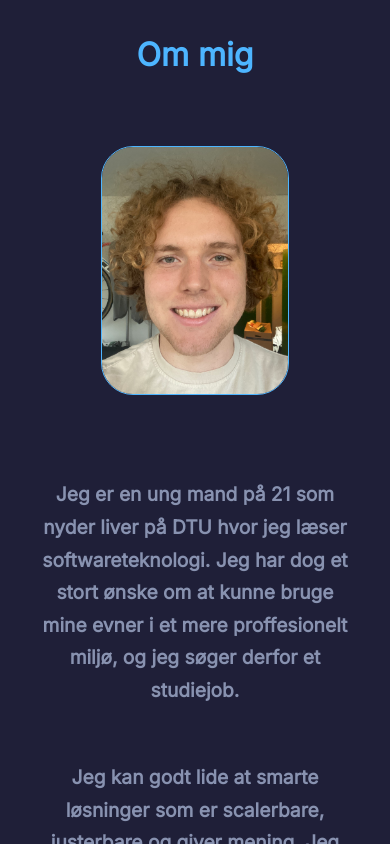
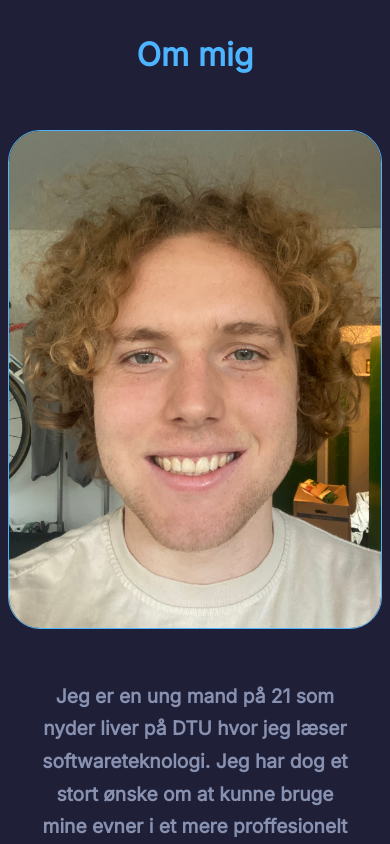
Before and after one commit to VictorJustesen/portfolio-maybe-final, a React (Create React App) app: page / in a window 390 px wide. Shown: the part 880-1724 px from the top of the page. Built offline with nearby package versions, Linux system fonts and the light colour scheme.

Commit message:
animation fiddling

```diff
--- a/package.json
+++ b/package.json
@@ -1,5 +1,6 @@
 {
   "name": "react-basic-template",
+  "homepage":"http://victorweb.tech",
   "version": "0.1.0",
   "private": true,
   "dependencies": {
--- a/src/components/ability/Abilities.jsx
+++ b/src/components/ability/Abilities.jsx
@@ -6,19 +6,19 @@
 
 export default function Abilities(){
 
-    const { ref:first, inView:infirst } = useInView({"triggerOnce": true, "delay": 200, "threshold":0.19 });
-    const { ref:second, inView:insecond } = useInView({"triggerOnce": true, "delay":  300,"threshold":0.05 });
+    const { ref:first, inView:infirst } = useInView({"triggerOnce": true, "delay": 100, "threshold":0.01 });
+    const { ref:second, inView:insecond } = useInView({"triggerOnce": true, "delay":  400,"threshold":0.025 });
 
     return(
     <section  className='container abilities__container'>
 
         <h1 id="abilites"  className={`${infirst ? "fadeIn heading" : "hidden"}`} >Kompetencer</h1>
         <h2  className={`${insecond ? "fadeIn subheading" : "hidden"}`}>Noget af det jeg kan lide at rode med</h2>
-        <div ref={second} className='portfolio'>
+        <div ref={first} className='portfolio'>
 
 
 
-        <div ref={first} className="skills">
+        <div ref={second} className="skills">
 
             <Skill  text="ReactJS" classtext="devicon-react-original colored" level="mellem"/>
             <Skill ref={second} text="Python" classtext="devicon-python-plain colored" level="mellem"/>
--- a/src/components/ability/Ability.js
+++ b/src/components/ability/Ability.js
@@ -4,7 +4,7 @@
 
 export default function Ability(props){
 
-  const { ref:first, inView:infirst } = useInView({"triggerOnce": true, "delay": 500, "threshold":1 });
+  const { ref:first, inView:infirst } = useInView({"triggerOnce": true, "delay": 600, "threshold":0.2 });
 
     return(
 
--- a/src/components/ability/work.js
+++ b/src/components/ability/work.js
@@ -4,7 +4,7 @@
 
 export default function Work(props){
 
-    const { ref:first, inView:infirst } = useInView({"triggerOnce": true, "delay": 500, "threshold":1 });
+    const { ref:first, inView:infirst } = useInView({"triggerOnce": true, "delay": 600, "threshold":0.2,  });
 
     return(
         <div ref={first}className={`${infirst ? "fadeIn work" : "hidden"}`}>
--- a/src/components/about/About.css
+++ b/src/components/about/About.css
@@ -39,7 +39,7 @@
    }
    .about__text{margin-top: 1rem;}
    .aimg {
-      width: 100%;
+     width: 65%;
      margin: 1rem auto 2rem;
 
    }
--- a/src/components/about/About.jsx
+++ b/src/components/about/About.jsx
@@ -5,32 +5,33 @@
 
 export default function About(){
 
-    const { ref:first, inView:infirst } = useInView({"triggerOnce": true, "delay": 350 ,"threshold":1});
-    const { ref:second, inView:insecond } = useInView({"triggerOnce": true, "delay": 1200 ,});
-    const { ref:third, inView:inthird } = useInView({"triggerOnce": true, "delay": 500,"threshold":0.5 });
-    const { ref:fourth, inView:infourth } = useInView({"triggerOnce": true, "delay": 750,"threshold":0.5 });
+    const { ref:first, inView:infirst } = useInView({"triggerOnce": true,"delay": 400, "threshold":0.05});
+    const { ref:second, inView:insecond } = useInView({"triggerOnce": true, "delay": 1000, "rootMargin":"-20% 0px"});
+    const { ref:third, inView:inthird } = useInView({"triggerOnce": true, "delay": 950,"threshold":1 });
+    const { ref:fourth, inView:infourth } = useInView({"triggerOnce": true, "delay": 1300,"threshold":0.5 });
 
     return(
 
 <section  className='container about__container'>
-<h1 ref={first} className={`${infirst ? "fadeIn heading" : "hidden"}`}>Om mig</h1>
+<h1  className={`${infirst ? "fadeIn heading" : "hidden"}`}>Om mig</h1>
 
-    <div className='aimgb'>
+    <div ref={first} className='aimgb'>
 
     <img ref={second} className={`${insecond ? "fadeIn aimg" : "hidden"}`} src={ME} alt="me"/>
 
    <div className='abouttext'>
-    <h5 ref={third} className={`${inthird ? "fadeIn text" : "hidden"}`}>
+    <h5  className={`${inthird ? "fadeIn text" : "hidden"}`}>
 Jeg er en ung mand på 21 som nyder liver på DTU hvor jeg læser softwareteknologi.
  Jeg har dog et stort ønske om at kunne bruge mine evner i et mere proffesionelt miljø,
 og jeg søger derfor et studiejob.
 
     </h5>
-    <div className='space'></div>
-    <h5 ref={fourth} className={`${infourth ? "fadeIn text" : "hidden"}`}>
+    <div ref={third} className='space'></div>
+    <h5  className={`${infourth ? "fadeIn text" : "hidden"}`}>
     Jeg kan godt lide at smarte løsninger som er scalerbare, justerbare og giver mening.
     Jeg kan lidt af hvert, med ekstra kompetence inden for web development.
     Hvis du mangler en som lærer hurtigt så tøv ikke med at skrive til mig!
+    <div ref={fourth}></div>
     </h5>
     </div>
     </div>
--- a/src/components/contact/Contact.css
+++ b/src/components/contact/Contact.css
@@ -13,6 +13,10 @@
 
 }
 
+@media screen and (max-width: 1024px) {
+  .contact__container {
+  margin-top: 10rem;
+  width:40rem;}}
 @media screen and (max-width: 600px) {
     .contact__container {
       margin-top: 10rem;
--- a/src/components/landing/Landing.css
+++ b/src/components/landing/Landing.css
@@ -62,22 +62,7 @@
 
 
 @media screen and (max-width: 1024px) {
-    .aimgb {
-      display: flex;
-      flex-direction: column;
-
-    }
-
-    .aimg {
-      width: 50%;
-      margin: 2rem auto 4rem;
-    }
-
-    .aimgb >div {
-      margin: 1rem 0 1.5rem;
-      width:50%;
-      align-self: center;
-
+{
     }
     .landing__container{justify-content: center;
       align-items: center;
```
Also changed, not shown: src/assets/elon.jpg (deleted), src/assets/portfolio.png (deleted). Lines whose indentation alone changed are shown as unchanged.
